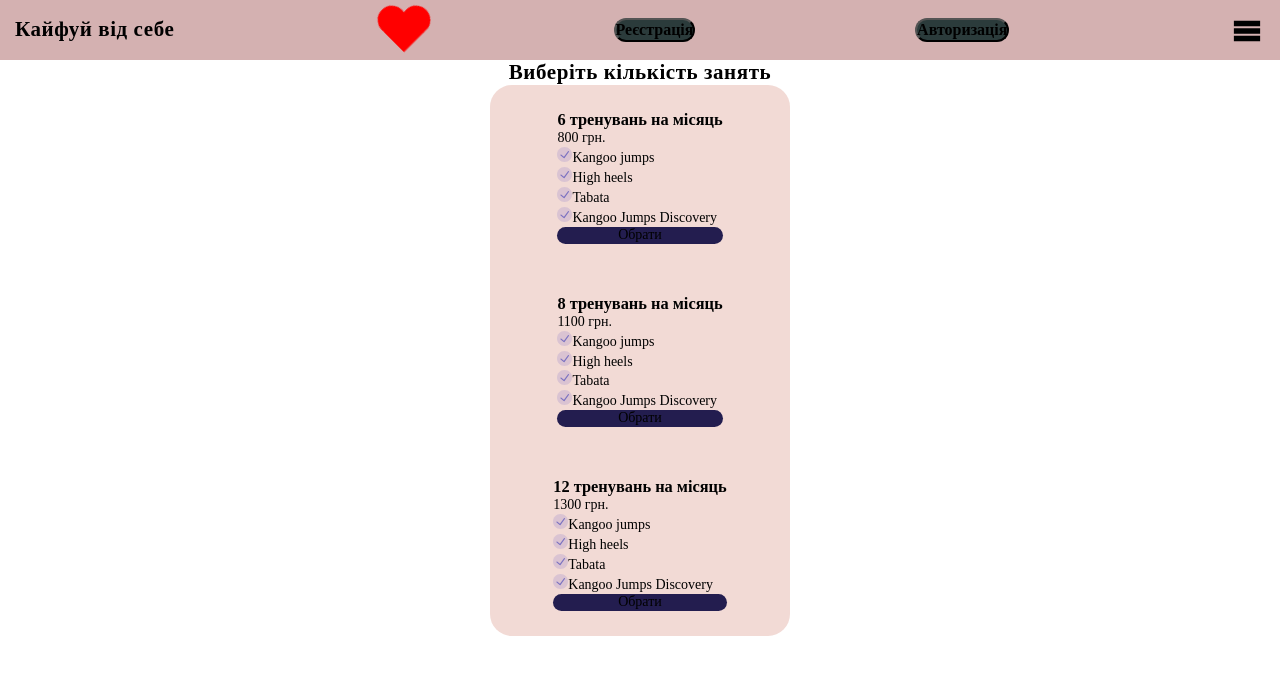
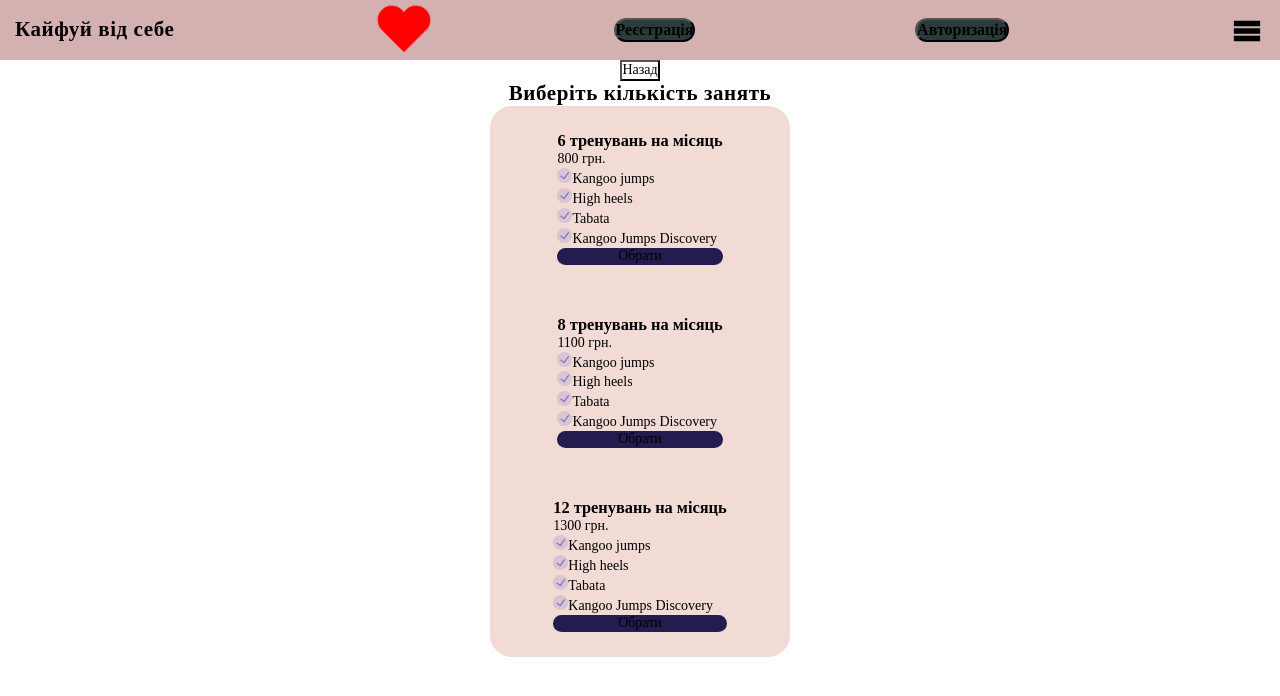
Before and after one commit to AlexNumo/sandra, a React (Create React App) app: page /sandra/abonnements in a window 1280 px wide. Shown: the top 696 px of the page. Built offline with nearby package versions, Linux system fonts and the light colour scheme.

Commit message:
Add page abonemment 2

```diff
--- a/src/Pages/Abonnement/Abonnement.jsx
+++ b/src/Pages/Abonnement/Abonnement.jsx
@@ -1,6 +1,7 @@
 import Header from "Components/Header/Header";
 import Check from '../../icons/check_circle.svg';
 import { useState } from "react";
+import { useNavigate } from "react-router-dom";
 import "./style.css";
 import {
     AbonementStyle,
@@ -11,11 +12,11 @@
 } from './Abonnement.styled';
 
 const Abonnement = () => {
+    const Back = useNavigate();
     const [choice, setChoice] = useState('0');
     const [isActiveSmall, setActiveSmall] = useState(false);
     const [isActiveMedium, setActiveMedium] = useState(false);
     const [isActiveBig, setActiveBig] = useState(false);
-
 
     const ChoiceHandleSmall = (e) => {
         setChoice(e.target.value);
@@ -49,13 +50,11 @@
             setActiveMedium(false);
         }
     }
-
-
-    console.log(choice);
     return (
         <div>
             <Header />
             <AbonementStyle>
+                <button type='button' onClick={() => Back(-1)}>Назад</button>
                 <h2>Виберіть кількість занять</h2>
                 <AbonementList>
                     <AbonementListStyle
```
